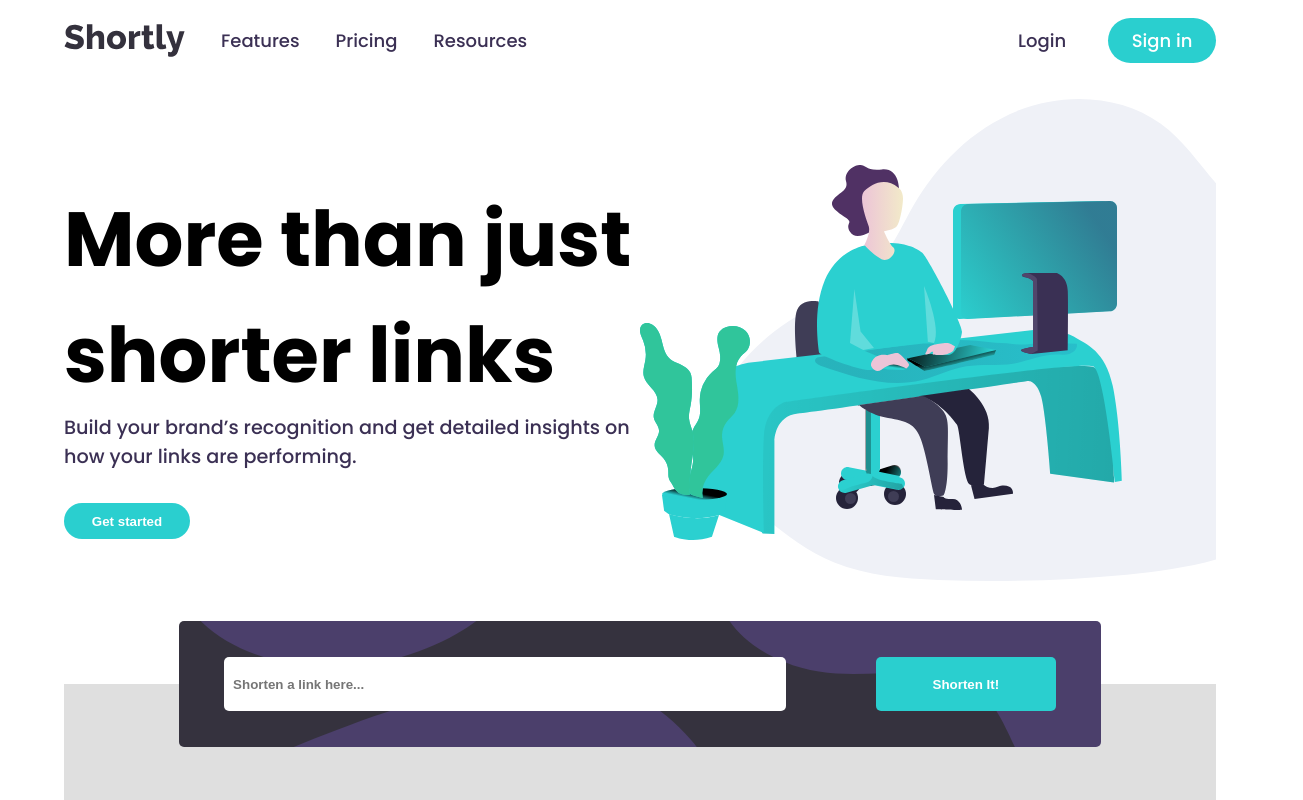
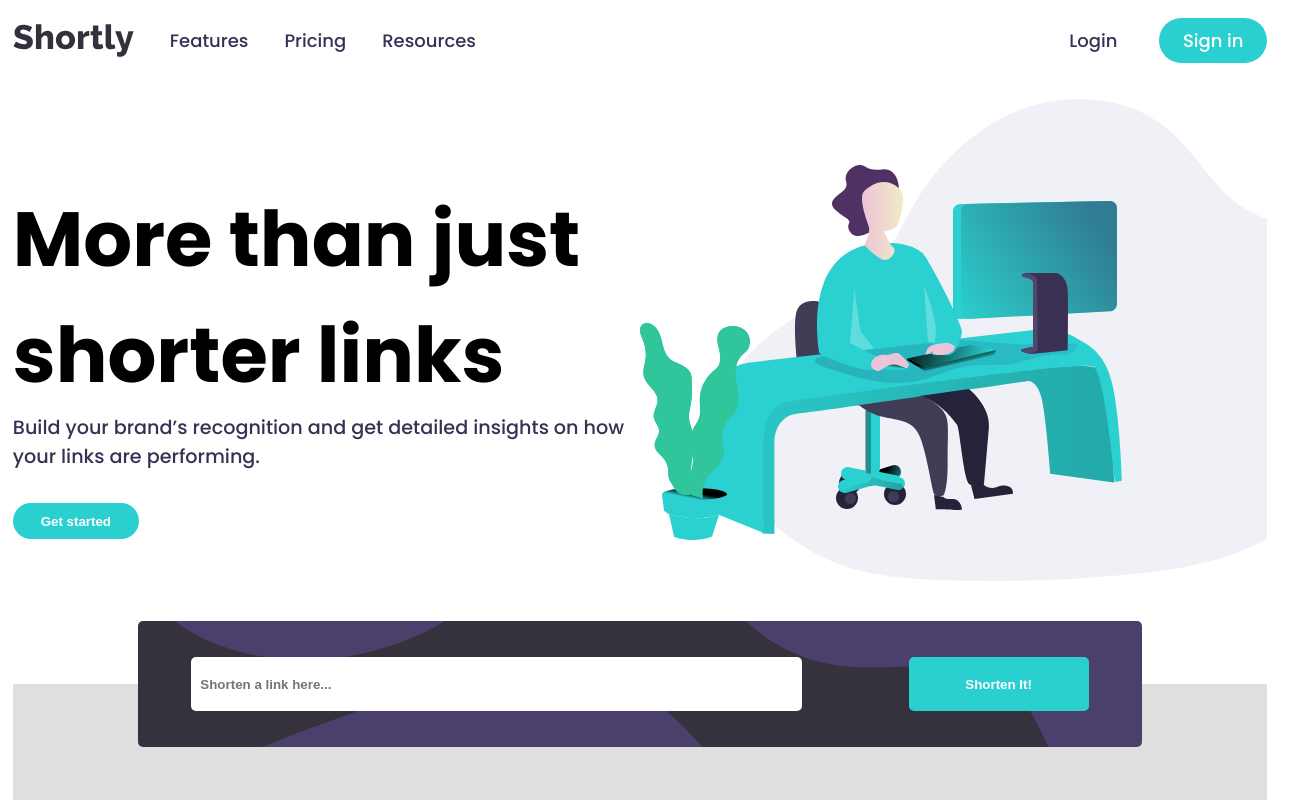
Before and after one commit to amichno/Url-shortening-api, a React (Create React App) app: page / in a window 1280 px wide. Shown: the top 800 px of the page, 1303 px wide, since content can reach past the window. Built offline with nearby package versions, Linux system fonts and the light colour scheme.

Commit message:
update header

```diff
--- a/src/components/Header/sectionHeader.js
+++ b/src/components/Header/sectionHeader.js
@@ -1,108 +1,5 @@
-import styled from "styled-components";
 import {ReactComponent as HeaderIllustration} from '../../images/illustration-working.svg'
-
-const Header = styled.div`
-    width:100%;
-    //max-height: 482px;
-    height: 522px;
-    display: flex;
-    padding-top: 2rem;
-    align-items: center;
-    @media (max-width: 376px ){
-        display: flex;
-        flex-direction: column-reverse;
-        height: fit-content;
-        justify-content: center;
-    }
-    @media (min-width: 376px) and (max-width: 992px){
-        flex-direction: column-reverse;
-        height: fit-content;
-
-    }
-    @media (min-width: 992px) and (max-width: 1440px) {
-
-    }
-`;
-
-const HeaderText = styled.div`
-    flex:1 1;
-    width: 50%;
-    height: 100%;
-    font-size: 1rem;
-    display: flex;
-    flex-direction: column;
-    justify-content: center;
-    @media (max-width: 376px ){
-        width: 90%;
-    }
-    @media (min-width: 376px) and (max-width: 992px){
-        width: 100%;
-
-    }
-`;
-
-const Caption = styled.p`
-    font-size: 6vw;
-    font-weight: 700;
-    width:100%;
-    max-height: 20vw;
-    min-height: 6vw;
-    @media (min-width: 376px) and (max-width: 992px){
-       // transition:font-size 3rem;
-
-    }
-`;
-
-const Text = styled.p`
-    font-size: 1.5vw;
-    height: 5rem;
-    width: 100%;
-    padding-right: 3rem;
-    min-height: fit-content;
-    color:hsl(257, 27%, 26%);
-    @media (min-width: 376px) and (max-width: 992px){
-        font-size: 2vw;
-
-    }
-`;
-
-const GetStartedButton = styled.button`
-    width:7rem;
-    height: 2rem;
-    border: none;
-    -webkit-border-radius: 5px;
-    -moz-border-radius: 25px;
-    border-radius: 25px;
-    background-color: hsl(180, 66%, 49%);
-    color: white;
-    font-weight: 700;
-    @media (min-width: 376px) and (max-width: 992px){
-       margin-bottom: 10%;
-
-    }
-`;
-
-const Banner = styled.div`
-    flex:1 1;
-    //height:3rem;
-    max-height: 100%;
-    height: 100%;
-    width:50%;
-    overflow: hidden;
-    @media (max-width: 375px ){
-        width: 100%;
-        height:50%;
-    }
-
-    @media (min-width: 376px) and (max-width: 992px){
-       flex-direction: column-reverse;
-       width:100%;
-       height:50%;
-       margin-bottom: 10%;
-       //align-self: center;
-       //justify-self: center;
-    }
-`;
+import { Header, HeaderText, Caption, Text, GetStartedButton, Banner } from './sectionHeader.styles';
 
 const SectionHeader = (props) =>{
     const caption=props.caption[0];
--- /dev/null
+++ b/src/components/Header/sectionHeader.styles.js
@@ -0,0 +1,94 @@
+import styled from "styled-components";
+
+
+export const Header = styled.div`
+    width:100%;
+    height: 522px;
+    display: flex;
+    padding-top: 2rem;
+    align-items: center;
+    flex-wrap: wrap;
+    @media (max-width: 376px ){
+        display: flex;
+        flex-direction: column-reverse;
+        height: fit-content;
+        justify-content: center;
+    }
+    @media (min-width: 376px) and (max-width: 992px){
+        flex-direction: column-reverse;
+        height: fit-content;
+    }
+`;
+
+export const HeaderText = styled.div`
+    flex:1 1 auto;
+    width: 50%;
+    height: 100%;
+    font-size: 1rem;
+    display: flex;
+    flex-direction: column;
+    justify-content: center;
+    @media (max-width: 376px ){
+        width: 90%;
+    }
+    @media (min-width: 376px) and (max-width: 992px){
+        width: 100%;
+
+    }
+`;
+
+export const Caption = styled.p`
+    font-size: 6vw;
+    font-weight: 700;
+    width:100%;
+    max-height: 20vw;
+    min-height: 6vw;
+`;
+
+export const Text = styled.p`
+    font-size: 1.5vw;
+    height: 5rem;
+    width: 100%;
+    padding-right: 3rem;
+    min-height: fit-content;
+    color:hsl(257, 27%, 26%);
+    @media (min-width: 376px) and (max-width: 992px){
+        font-size: 2vw;
+
+    }
+`;
+
+export const GetStartedButton = styled.button`
+    width:7rem;
+    height: 2rem;
+    border: none;
+    -webkit-border-radius: 5px;
+    -moz-border-radius: 25px;
+    border-radius: 25px;
+    background-color: hsl(180, 66%, 49%);
+    color: white;
+    font-weight: 700;
+    @media (min-width: 376px) and (max-width: 992px){
+       margin-bottom: 10%;
+
+    }
+`;
+
+export const Banner = styled.div`
+    flex:1 1 auto;
+    max-height: 100%;
+    height: 100%;
+    width:50%;
+    overflow: hidden;
+    @media (max-width: 375px ){
+        width: 100%;
+        height:50%;
+    }
+
+    @media (min-width: 376px) and (max-width: 992px){
+       flex-direction: column-reverse;
+       width:100%;
+       height:50%;
+       margin-bottom: 10%;
+    }
+`;
--- a/src/components/Menu/menu.js
+++ b/src/components/Menu/menu.js
@@ -1,53 +1,5 @@
-import styled from "styled-components";
 import { menu } from "../../Data/menu";
-
-const MenuList = styled.ul`
-   // display: inline-block;
-   align-items: flex-start;
-`;
-
-const MenuItem = styled.li`
-    list-style: none;
-    display: inline-block;
-    margin-left: 1rem;
-    margin-right: 1rem;
-    color: hsl(257, 27%, 26%);
-`;
-
-const Logo = styled.div`
-    width:121px;
-    height: 33px;
-    background-image: url('../../images/logo.svg');
-    background-repeat: no-repeat;
-    background-size: contain;
-    margin-top: auto;
-    margin-bottom: auto;
-    padding-left: 1rem;
-`;
-
-const SectionMenu = styled.div`
-    width:100%;
-    display: flex;
-    margin-top: 1rem;
-    color: hsl(257, 27%, 26%);
-    align-items: baseline;
-`;
-
-const Login = styled.div`
-    width: 5rem;
-    margin-left: auto;
-`;
-
-const SignIn = styled.div`
-    width: 5rem;
-    -webkit-border-radius: 25px;
-    -moz-border-radius: 25px;
-    border-radius: 25px;
-    background-color: hsl(180, 66%, 49%);
-    text-align: center;
-    color: white;
-    padding: 0.5rem 0.5rem;
-`;
+import {SectionMenu, Logo, MenuList, MenuItem, Login, SignIn} from "./menu.styles"
 
 const Menu = () =>{
 
--- /dev/null
+++ b/src/components/Menu/menu.styles.js
@@ -0,0 +1,48 @@
+import styled from "styled-components";
+
+export const MenuList = styled.ul`
+   align-items: flex-start;
+`;
+
+export const MenuItem = styled.li`
+    list-style: none;
+    display: inline-block;
+    margin-left: 1rem;
+    margin-right: 1rem;
+    color: hsl(257, 27%, 26%);
+`;
+
+export const Logo = styled.div`
+    width:121px;
+    height: 33px;
+    background-image: url('../../images/logo.svg');
+    background-repeat: no-repeat;
+    background-size: contain;
+    margin-top: auto;
+    margin-bottom: auto;
+    padding-left: 1rem;
+`;
+
+export const SectionMenu = styled.div`
+    width:100%;
+    display: flex;
+    margin-top: 1rem;
+    color: hsl(257, 27%, 26%);
+    align-items: baseline;
+`;
+
+export const Login = styled.div`
+    width: 5rem;
+    margin-left: auto;
+`;
+
+export const SignIn = styled.div`
+    width: 5rem;
+    -webkit-border-radius: 25px;
+    -moz-border-radius: 25px;
+    border-radius: 25px;
+    background-color: hsl(180, 66%, 49%);
+    text-align: center;
+    color: white;
+    padding: 0.5rem 0.5rem;
+`;
--- a/src/components/SectionUrl/SectionUrl.js
+++ b/src/components/SectionUrl/SectionUrl.js
@@ -1,51 +1,4 @@
-import styled from "styled-components";
-
-const UrlWrapper = styled.div`
-    width:80%;
-    height: 7rem;
-    background-color: hsl(255, 11%, 22%);
-    background-image: url("../../images/bg-boost-desktop.svg");
-    background-repeat: no-repeat;
-    background-size: cover;
-    background-position: bottom;
-    flex-wrap: wrap;
-    -webkit-border-radius: 5px;
-    -moz-border-radius: 5px;
-    border-radius: 5px;
-    display: flex;
-    justify-content: center;
-    align-items: center;
-    z-index: 5;
-`;
-
-const Input = styled.input`
-    height: 3rem;
-    width: 60%;
-    padding-left: 0.5rem;
-    -webkit-border-radius: 5px;
-    -moz-border-radius: 5px;
-    border-radius: 5px;
-    font-weight: 700;
-    color: hsl(257, 7%, 63%);
-    margin: 0.25rem auto;
-    border: none;
-    &:focus{
-        outline: none;
-    }
-`;
-
-const ButtonShorten = styled.button`
-    width: 10rem;
-    height: 3rem;
-    -webkit-border-radius: 5px;
-    -moz-border-radius: 5px;
-    border-radius: 5px;
-    background-color: hsl(180, 66%, 49%);
-    color:white;
-    border: none;
-    margin: 0.25rem auto;
-    font-weight: 700;
-`;
+import { UrlWrapper, Input, ButtonShorten } from "./sectionUrl.styles";
 
 const SectionUrl = ()=>{
     return(
--- /dev/null
+++ b/src/components/SectionUrl/sectionUrl.styles.js
@@ -0,0 +1,48 @@
+import styled from "styled-components";
+
+export const UrlWrapper = styled.div`
+    width:80%;
+    height: 7rem;
+    background-color: hsl(255, 11%, 22%);
+    background-image: url("../../images/bg-boost-desktop.svg");
+    background-repeat: no-repeat;
+    background-size: cover;
+    background-position: bottom;
+    flex-wrap: wrap;
+    -webkit-border-radius: 5px;
+    -moz-border-radius: 5px;
+    border-radius: 5px;
+    display: flex;
+    justify-content: center;
+    align-items: center;
+    z-index: 5;
+`;
+
+export const Input = styled.input`
+    height: 3rem;
+    width: 60%;
+    padding-left: 0.5rem;
+    -webkit-border-radius: 5px;
+    -moz-border-radius: 5px;
+    border-radius: 5px;
+    font-weight: 700;
+    color: hsl(257, 7%, 63%);
+    margin: 0.25rem auto;
+    border: none;
+    &:focus{
+        outline: none;
+    }
+`;
+
+export const ButtonShorten = styled.button`
+    width: 10rem;
+    height: 3rem;
+    -webkit-border-radius: 5px;
+    -moz-border-radius: 5px;
+    border-radius: 5px;
+    background-color: hsl(180, 66%, 49%);
+    color:white;
+    border: none;
+    margin: 0.25rem auto;
+    font-weight: 700;
+`;
--- a/src/components/Wraper/Root.js
+++ b/src/components/Wraper/Root.js
@@ -1,10 +1,10 @@
 import React from "react";
 import SectionHeader from '../Header/sectionHeader';
 import Menu from "../Menu/menu";
+import SectionUrl from "../SectionUrl/SectionUrl";
+import SectionDescription from "../SectionDescription/sectionDescription";
 import { caption } from "../../Data/caption";
 import { description } from "../../Data/description";
-import SectionUrl from "../SectionUrl/SectionUrl";
-import SectionDescription from "../SectionDescription/sectionDescription";
 import { Wraper } from "./root.styles";
 
 
@@ -17,7 +17,6 @@ class Root extends React.Component{
                 <SectionHeader caption={caption}/>
                 <SectionUrl />
                 <SectionDescription description={description}/>
-
             </Wraper>
         )
     }
--- a/src/components/Wraper/root.styles.js
+++ b/src/components/Wraper/root.styles.js
@@ -12,13 +12,13 @@ export const Wraper = styled.div`
         height: 100%;
     }
     @media (min-width: 375px) and (max-width: 992px){
-        width: 90vw;
+        width: 98vw;
         height: 100%;
         padding-left: 2rem;
         padding-right: 2rem;
     }
     @media (min-width: 992px) and (max-width: 1440px) {
-        width: 90vw;
+        width: 98vw;
         height: 100%;
         padding-left: 2rem;
         padding-right: 2rem;
```
